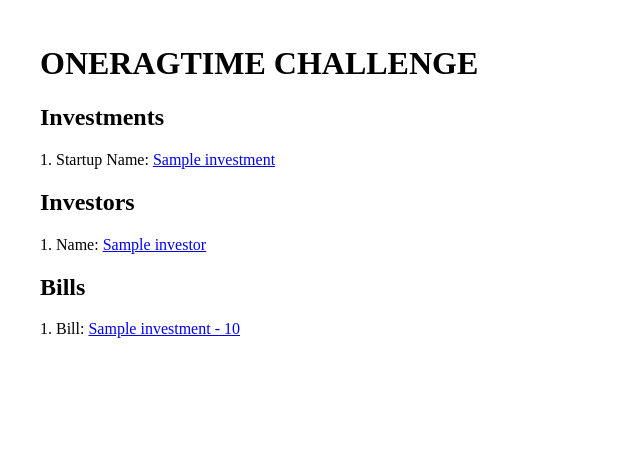
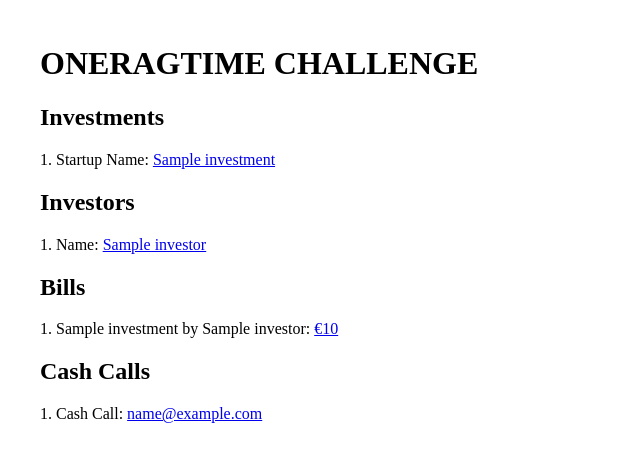
Before and after one commit to michaelssavage/django-investors, a Django app: page / in a window 1280 px wide. Shown: the top 462 px of the page, without its empty margins (0-640 px from the left). Run offline with Django 5.2, Linux system fonts and the light colour scheme; tables that the repository leaves empty hold one stand-in row (values such as "Sample post").

Commit message:
cash call page

```diff
--- a/finance/static/styles.css
+++ b/finance/static/styles.css
@@ -1,5 +1,6 @@
 :root {
   --black: rgb(25, 25, 25);
+  --grey: rgb(61, 61, 61);
   --white: #dde5ec;
   --green: #2c975a;
   --orange: rgb(220, 153, 27);
@@ -48,6 +49,11 @@ h1 {
   color: var(--black);
 }
 
+.disabled {
+  background-color: var(--grey);
+  color: var(--white);
+}
+
 .button-group {
   display: flex;
   flex-direction: row;
--- a/finance/templates/finance/index.html
+++ b/finance/templates/finance/index.html
@@ -36,13 +36,23 @@
     <h2>Bills</h2>
     {% if bills %} {% for bill in bills %}
     <p>
-      {{ forloop.counter }}. Bill:
-      <a href="{% url 'finance:bill' bill.id %}">
-        {{bill.investment_id}} - {{ bill.fees_amount }}
-      </a>
+      {{ forloop.counter }}. {{bill.investment_id}} by {{ bill.investor_id }}:
+      <a href="{% url 'finance:bill' bill.id %}"> €{{ bill.fees_amount}} </a>
     </p>
     {% endfor %} {% else %}
     <p>No bills are available.</p>
     {% endif %}
+
+    <h2>Cash Calls</h2>
+    {% if cashcalls %} {% for cashcall in cashcalls %}
+    <p>
+      {{ forloop.counter }}. Cash Call:
+      <a href="{% url 'finance:cashcall' cashcall.id %}">
+        {{cashcall.email_send}}
+      </a>
+    </p>
+    {% endfor %} {% else %}
+    <p>No cash calls are available.</p>
+    {% endif %}
   </body>
 </html>
--- a/finance/urls.py
+++ b/finance/urls.py
@@ -8,5 +8,7 @@ urlpatterns = [
     path("investment/<int:investment_id>/", views.investment, name="investment"),
     path("investor/<int:investor_id>/", views.investor, name="investor"),
     path("bill/<int:bill_id>/", views.bill, name="bill"),
+    path("cashcall/<int:cashcall_id>/", views.cashcall, name="cashcall"),
+    path("<int:investor_id>/", views.generate_cash_call, name="generate_cash_call"),
     path("<int:investment_id>/", views.generate_bill, name="generate_bill"),
 ]
--- a/finance/views.py
+++ b/finance/views.py
@@ -1,7 +1,8 @@
 from datetime import datetime, UTC
+import re
 from django.http import HttpResponseRedirect
 from django.shortcuts import get_object_or_404, render
-from finance.models import Bill, Investment, Investor
+from finance.models import Bill, CashCall, Investment, Investor
 from django.contrib import messages
 from django.urls import reverse
 
@@ -10,7 +11,13 @@ def index(request):
     investments = Investment.objects.order_by("-id")
     investors = Investor.objects.order_by("-id")
     bills = Bill.objects.order_by("-id")
-    context = {"investments": investments, "investors": investors, "bills": bills}
+    cashcalls = CashCall.objects.order_by("-id")
+    context = {
+        "investments": investments,
+        "investors": investors,
+        "bills": bills,
+        "cashcalls": cashcalls,
+    }
     return render(request, "finance/index.html", context)
 
 
@@ -32,6 +39,12 @@ def bill(request, bill_id):
     investment = bill.investment_id
     context = {"bill": bill, "investment": investment, "investor": investor}
     return render(request, "finance/bill.html", context)
+
+
+def cashcall(request, cashcall_id):
+    cashcall = get_object_or_404(CashCall, pk=cashcall_id)
+    context = {"cashcall": cashcall}
+    return render(request, "finance/cashcall.html", context)
 
 
 def generate_bill(request, investment_id):
@@ -60,3 +73,29 @@ def generate_bill(request, investment_id):
     )
     messages.success(request, "Bill created successfully.")
     return HttpResponseRedirect(reverse("finance:investment", args=(investment.id,)))
+
+
+def generate_cash_call(request, investor_id):
+    investor = get_object_or_404(Investor, pk=investor_id)
+
+    bills = Bill.objects.filter(investor_id=investor)
+    total_amount = sum([bill.fees_amount for bill in bills])
+    now = datetime.now(UTC)
+
+    ibanRegex = r"\b(\d{16})\b"
+    match = re.search(ibanRegex, investor.credit)
+    if match:
+        iban = match.group(1)
+    else:
+        iban = investor.credit
+
+    CashCall.objects.create(
+        total_amount=total_amount,
+        IBAN=iban,
+        email_send=investor.email,
+        date_added=now,
+        invoice_status="PENDING",
+    )
+
+    messages.success(request, "Cash Call created successfully.")
+    return HttpResponseRedirect(reverse("finance:investor", args=(investor.id,)))
```
Also changed, not shown: finance/templates/finance/bill.html (+4 -4 lines), finance/templates/finance/cashcall.html (added, +28 -0 lines), finance/templates/finance/investment.html (+1 -11 lines), finance/templates/finance/investor.html (+9 -0 lines).
